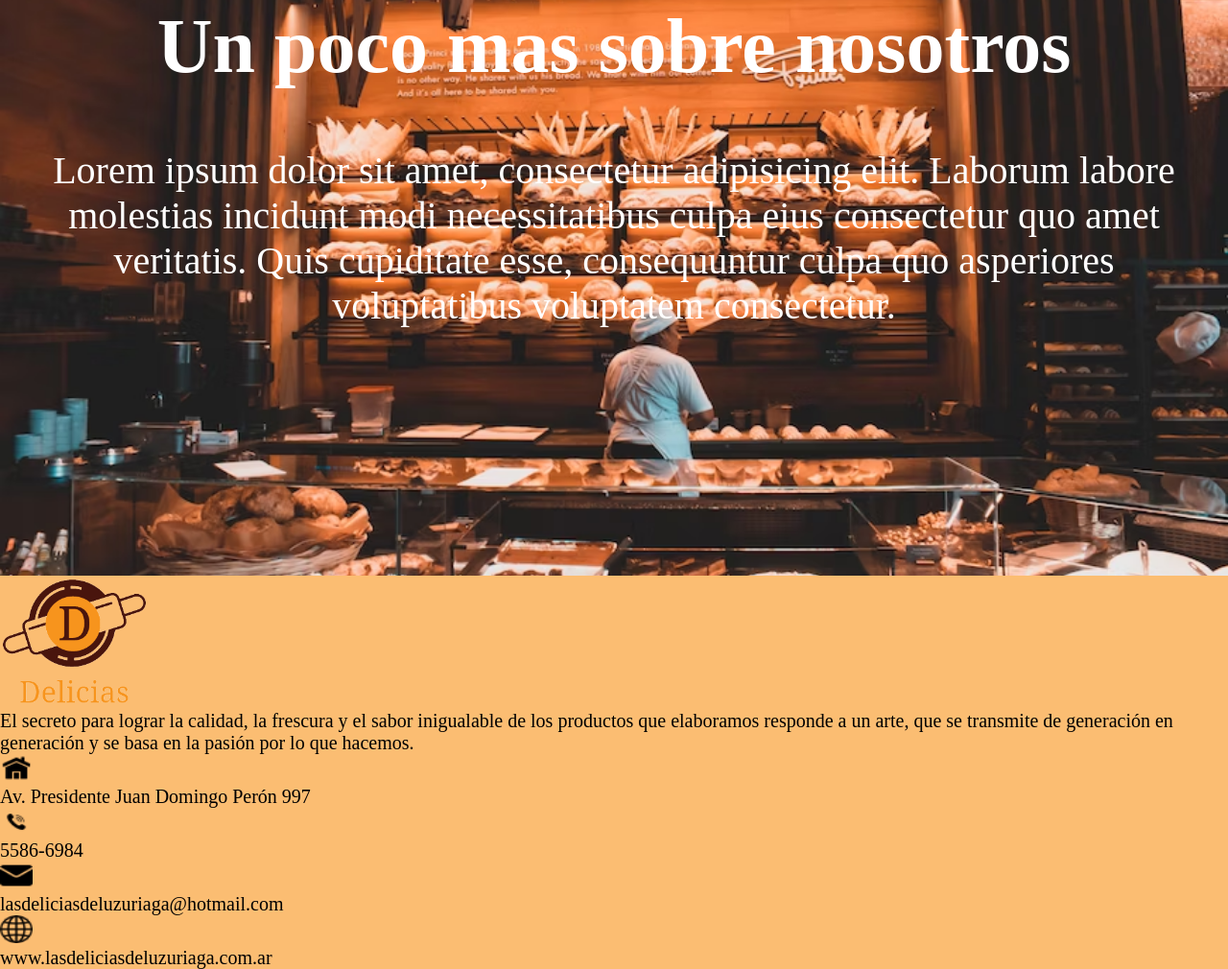
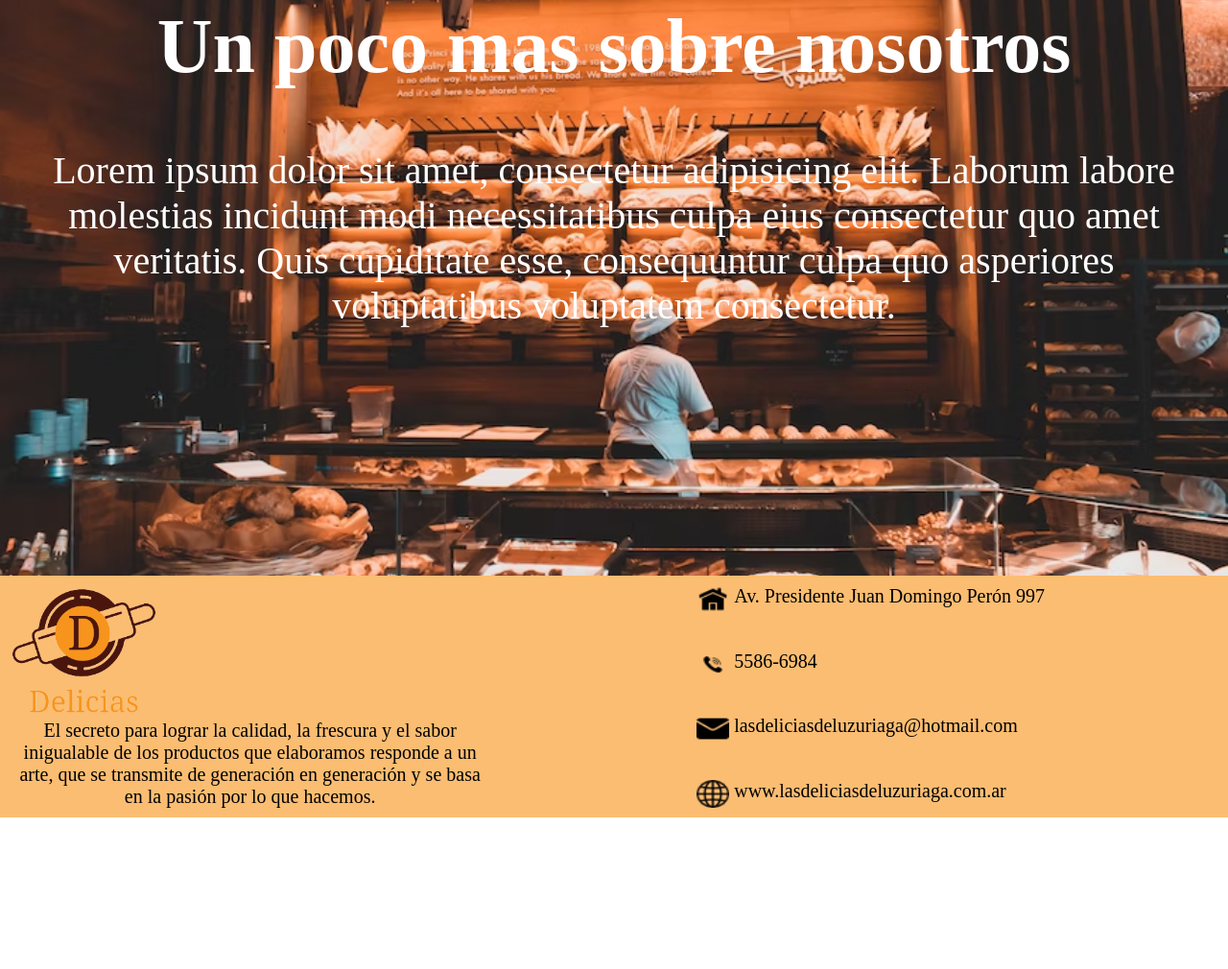
Before and after one commit to ThomasAguero/proyecto-final, a plain HTML site: page pages/nosotros.html in a window 1280 px wide. Shown: the part 285-1295 px from the top of the page at 96% size. After the commit the page ends 1137 px from the top, so only its background shows below. Drawn offline with Linux system fonts and the light colour scheme.

Commit message:
Modificacion del footer del nosotros.html

```diff
--- a/css/style.css
+++ b/css/style.css
@@ -294,6 +294,10 @@ header{
     font-family: 'poppins';
 }
 .section-pie{
+    padding: 10px 10px 10px 10px;
+    display: flex;
+    flex-direction: row;
+    justify-content: space-between;
     background-color: #FBBD72;
 }
 .article-principal img{
@@ -301,15 +305,27 @@ header{
     height: 136px;
 }
 .article-principal p{
+    width: 70%;
+    text-align: center;
     font-size: 20px;
     font-family: 'poppins';
     color: black;
 }
-.article-pie img{
+.article-pie{
+    width: 100%;
+    display: flex;
+    flex-direction: column;
+    justify-content: space-between;
+}
+.article-pie div{
+    display: flex;
+}
+.article-pie div img{
     width: 34px;
     height: 29px;
 }
 .article-pie p {
+    padding-left: 5px;
     color: black;
     font-size: 20px;
     font-family: 'poppins';
--- a/pages/nosotros.html
+++ b/pages/nosotros.html
@@ -41,6 +41,8 @@
                 <article class="article-principal">
                     <div>
                         <img src="../assets/img/Captura2-removebg-preview.png" alt="">
+                    </div>
+                    <div>
                         <p>El secreto para lograr la calidad, la frescura y el sabor inigualable de los productos que elaboramos responde a un arte, que se transmite de generación en generación y se basa en la pasión por lo que hacemos.</p>
                     </div>
                 </article>
```
